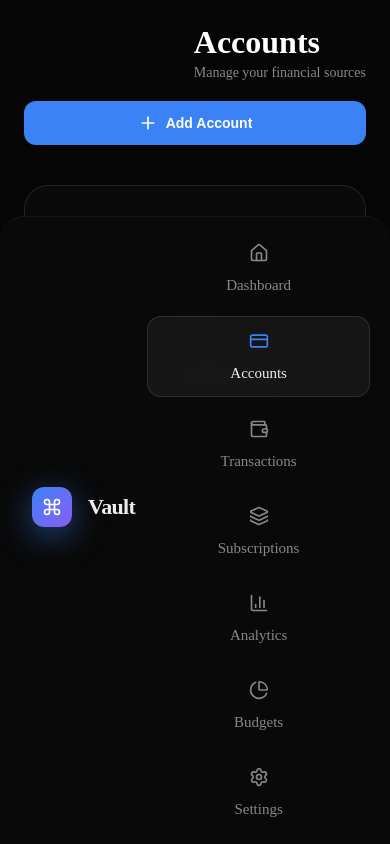
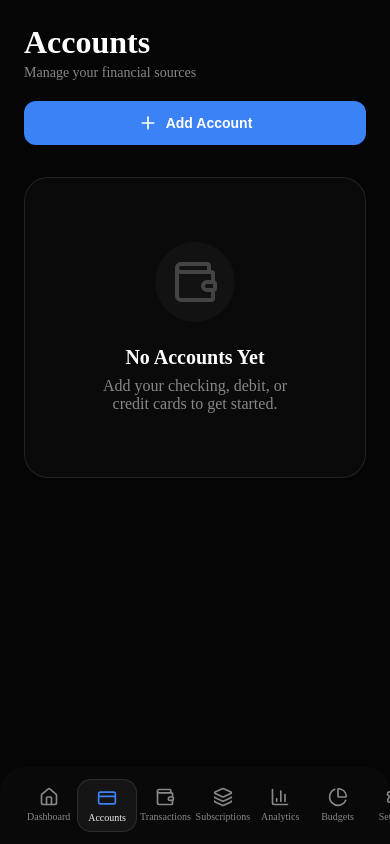
Before and after one commit to anishagarwal29/VaultWeb, a Next.js app: page /accounts in a window 390 px wide. Built offline with nearby package versions, Linux system fonts and the light colour scheme.

Commit message:
Fix mobile sidebar layout

```diff
--- a/app/HomePage.module.css
+++ b/app/HomePage.module.css
@@ -8,45 +8,6 @@
     padding: 40px;
     max-width: 1600px;
     animation: fadeIn 0.8s cubic-bezier(0.2, 0.8, 0.2, 1);
-}
-
-@media (max-width: 1024px) {
-    .main {
-        margin-left: 280px;
-    }
-}
-
-@media (max-width: 768px) {
-    .main {
-        margin-left: 0;
-        padding: 24px;
-        padding-bottom: 100px;
-        /* Space for bottom nav */
-    }
-
-    .greeting {
-        font-size: 28px;
-    }
-
-    .header {
-        flex-direction: column;
-        align-items: flex-start;
-        gap: 24px;
-    }
-
-    .actions {
-        width: 100%;
-        justify-content: space-between;
-    }
-
-    .searchBar {
-        width: 100%;
-        flex: 1;
-    }
-
-    .grid {
-        grid-template-columns: 1fr;
-    }
 }
 
 @keyframes fadeIn {
@@ -270,3 +231,41 @@
     font-size: 15px;
     color: var(--foreground);
 }
+
+@media (max-width: 1024px) {
+    .main {
+        margin-left: 280px !important;
+    }
+}
+
+@media (max-width: 768px) {
+    .main {
+        margin-left: 0 !important;
+        padding: 24px !important;
+        padding-bottom: 100px !important;
+    }
+
+    .greeting {
+        font-size: 28px !important;
+    }
+
+    .header {
+        flex-direction: column !important;
+        align-items: flex-start !important;
+        gap: 24px !important;
+    }
+
+    .actions {
+        width: 100% !important;
+        justify-content: space-between !important;
+    }
+
+    .searchBar {
+        width: 100% !important;
+        flex: 1 !important;
+    }
+
+    .grid {
+        grid-template-columns: 1fr !important;
+    }
+}
--- a/app/accounts/Accounts.module.css
+++ b/app/accounts/Accounts.module.css
@@ -11,42 +11,6 @@
     z-index: 1;
 }
 
-@media (max-width: 1024px) {
-    .main {
-        margin-left: 280px;
-    }
-}
-
-@media (max-width: 768px) {
-    .main {
-        margin-left: 0;
-        padding: 24px;
-        padding-bottom: 100px;
-        /* Space for bottom nav */
-    }
-
-    .header {
-        flex-direction: column;
-        align-items: flex-start;
-        gap: 20px;
-        margin-bottom: 32px;
-    }
-
-    .addBtn {
-        width: 100%;
-        justify-content: center;
-    }
-
-    .grid {
-        grid-template-columns: 1fr;
-    }
-
-    .modal {
-        width: calc(100% - 32px);
-        margin: 16px;
-        padding: 24px;
-    }
-}
 
 .header {
     display: flex;
@@ -362,3 +326,39 @@
 .deleteConfirmBtn:hover {
     background: #dc2626;
 }
+
+@media (max-width: 1024px) {
+    .main {
+        margin-left: 280px !important;
+    }
+}
+
+@media (max-width: 768px) {
+    .main {
+        margin-left: 0 !important;
+        padding: 24px !important;
+        padding-bottom: 100px !important;
+    }
+
+    .header {
+        flex-direction: column !important;
+        align-items: flex-start !important;
+        gap: 20px !important;
+        margin-bottom: 32px !important;
+    }
+
+    .addBtn {
+        width: 100% !important;
+        justify-content: center !important;
+    }
+
+    .grid {
+        grid-template-columns: 1fr !important;
+    }
+
+    .modal {
+        width: calc(100% - 32px) !important;
+        margin: 16px !important;
+        padding: 24px !important;
+    }
+}
--- a/app/analytics/Analytics.module.css
+++ b/app/analytics/Analytics.module.css
@@ -11,38 +11,6 @@
     z-index: 1;
 }
 
-@media (max-width: 1024px) {
-    .main {
-        margin-left: 280px;
-    }
-}
-
-@media (max-width: 768px) {
-    .main {
-        margin-left: 0;
-        padding: 24px;
-        padding-bottom: 100px;
-    }
-
-    .title {
-        font-size: 28px;
-    }
-
-    .budgetSection {
-        grid-column: span 1;
-        padding: 20px;
-    }
-
-    .budgetsList {
-        grid-template-columns: 1fr;
-    }
-
-    .modal {
-        width: calc(100% - 32px);
-        margin: 16px;
-        padding: 24px;
-    }
-}
 
 .title {
     font-size: 32px;
@@ -219,3 +187,36 @@
 .submitBtn:hover {
     background: #2563eb;
 }
+
+@media (max-width: 1024px) {
+    .main {
+        margin-left: 280px !important;
+    }
+}
+
+@media (max-width: 768px) {
+    .main {
+        margin-left: 0 !important;
+        padding: 24px !important;
+        padding-bottom: 100px !important;
+    }
+
+    .title {
+        font-size: 28px !important;
+    }
+
+    .budgetSection {
+        grid-column: span 1 !important;
+        padding: 20px !important;
+    }
+
+    .budgetsList {
+        grid-template-columns: 1fr !important;
+    }
+
+    .modal {
+        width: calc(100% - 32px) !important;
+        margin: 16px !important;
+        padding: 24px !important;
+    }
+}
--- a/app/budgets/Budgets.module.css
+++ b/app/budgets/Budgets.module.css
@@ -11,33 +11,6 @@
     z-index: 1;
 }
 
-@media (max-width: 1024px) {
-    .main {
-        margin-left: 280px;
-    }
-}
-
-@media (max-width: 768px) {
-    .main {
-        margin-left: 0;
-        padding: 24px;
-        padding-bottom: 100px;
-    }
-
-    .title {
-        font-size: 28px;
-    }
-
-    .budgetsList {
-        grid-template-columns: 1fr;
-    }
-
-    .modal {
-        width: calc(100% - 32px);
-        margin: 16px;
-        padding: 24px;
-    }
-}
 
 .title {
     font-size: 32px;
@@ -224,9 +197,33 @@
 }
 
 .btn {
-    padding: 12px 24px;
-    border-radius: 12px;
-    font-weight: 600;
-    cursor: pointer;
     color: var(--foreground);
 }
+
+@media (max-width: 1024px) {
+    .main {
+        margin-left: 280px !important;
+    }
+}
+
+@media (max-width: 768px) {
+    .main {
+        margin-left: 0 !important;
+        padding: 24px !important;
+        padding-bottom: 100px !important;
+    }
+
+    .title {
+        font-size: 28px !important;
+    }
+
+    .budgetsList {
+        grid-template-columns: 1fr !important;
+    }
+
+    .modal {
+        width: calc(100% - 32px) !important;
+        margin: 16px !important;
+        padding: 24px !important;
+    }
+}
--- a/app/settings/Settings.module.css
+++ b/app/settings/Settings.module.css
@@ -11,41 +11,6 @@
     z-index: 1;
 }
 
-@media (max-width: 1024px) {
-    .main {
-        margin-left: 280px;
-    }
-}
-
-@media (max-width: 768px) {
-    .main {
-        margin-left: 0;
-        padding: 24px;
-        padding-bottom: 100px;
-    }
-
-    .title {
-        font-size: 28px;
-    }
-
-    .row {
-        flex-direction: column;
-        align-items: flex-start;
-        gap: 12px;
-    }
-
-    .btn,
-    .dangerBtn {
-        width: 100%;
-        text-align: center;
-    }
-
-    .modal {
-        width: calc(100% - 32px);
-        margin: 16px;
-        padding: 24px;
-    }
-}
 
 .title {
     font-size: 32px;
@@ -272,3 +237,39 @@
 .submitBtn:active {
     transform: translateY(0);
 }
+
+@media (max-width: 1024px) {
+    .main {
+        margin-left: 280px !important;
+    }
+}
+
+@media (max-width: 768px) {
+    .main {
+        margin-left: 0 !important;
+        padding: 24px !important;
+        padding-bottom: 100px !important;
+    }
+
+    .title {
+        font-size: 28px !important;
+    }
+
+    .row {
+        flex-direction: column !important;
+        align-items: flex-start !important;
+        gap: 12px !important;
+    }
+
+    .btn,
+    .dangerBtn {
+        width: 100% !important;
+        text-align: center !important;
+    }
+
+    .modal {
+        width: calc(100% - 32px) !important;
+        margin: 16px !important;
+        padding: 24px !important;
+    }
+}
--- a/app/subscriptions/Subscriptions.module.css
+++ b/app/subscriptions/Subscriptions.module.css
@@ -11,48 +11,6 @@
     max-width: 1400px;
 }
 
-@media (max-width: 1024px) {
-    .main {
-        margin-left: 280px;
-        padding: 40px;
-    }
-}
-
-@media (max-width: 768px) {
-    .main {
-        margin-left: 0;
-        padding: 24px;
-        padding-bottom: 100px;
-        /* Space for bottom nav */
-    }
-
-    .title {
-        font-size: 32px;
-    }
-
-    .overviewGrid {
-        grid-template-columns: 1fr;
-        gap: 24px;
-    }
-
-    .burnAmount {
-        font-size: 48px;
-    }
-
-    .subGrid {
-        grid-template-columns: 1fr;
-    }
-
-    .subCard {
-        padding: 16px;
-    }
-
-    .subIcon {
-        width: 48px;
-        height: 48px;
-        font-size: 18px;
-    }
-}
 
 .header {
     margin-bottom: 48px;
@@ -376,3 +334,45 @@
     background: rgba(245, 158, 11, 0.1);
     color: #f59e0b;
 }
+
+@media (max-width: 1024px) {
+    .main {
+        margin-left: 280px !important;
+        padding: 40px !important;
+    }
+}
+
+@media (max-width: 768px) {
+    .main {
+        margin-left: 0 !important;
+        padding: 24px !important;
+        padding-bottom: 100px !important;
+    }
+
+    .title {
+        font-size: 32px !important;
+    }
+
+    .overviewGrid {
+        grid-template-columns: 1fr !important;
+        gap: 24px !important;
+    }
+
+    .burnAmount {
+        font-size: 48px !important;
+    }
+
+    .subGrid {
+        grid-template-columns: 1fr !important;
+    }
+
+    .subCard {
+        padding: 16px !important;
+    }
+
+    .subIcon {
+        width: 48px !important;
+        height: 48px !important;
+        font-size: 18px !important;
+    }
+}
--- a/app/transactions/Transactions.module.css
+++ b/app/transactions/Transactions.module.css
@@ -11,52 +11,6 @@
     z-index: 1;
 }
 
-@media (max-width: 1024px) {
-    .main {
-        margin-left: 280px;
-    }
-}
-
-@media (max-width: 768px) {
-    .main {
-        margin-left: 0;
-        padding: 24px;
-        padding-bottom: 100px;
-    }
-
-    .header {
-        flex-direction: column;
-        align-items: flex-start;
-        gap: 20px;
-    }
-
-    .controls {
-        width: 100%;
-        flex-direction: column;
-    }
-
-    .search {
-        width: 100%;
-    }
-
-    .addBtn {
-        width: 100%;
-        justify-content: center;
-    }
-
-    .table th:nth-child(3),
-    .table td:nth-child(3),
-    .table th:nth-child(4),
-    .table td:nth-child(4) {
-        display: none;
-    }
-
-    .modal {
-        width: calc(100% - 32px);
-        margin: 16px;
-        padding: 24px;
-    }
-}
 
 .header {
     display: flex;
@@ -321,3 +275,50 @@
     color: var(--foreground);
     box-shadow: 0 2px 8px rgba(0, 0, 0, 0.2);
 }
+
+@media (max-width: 1024px) {
+    .main {
+        margin-left: 280px !important;
+    }
+}
+
+@media (max-width: 768px) {
+    .main {
+        margin-left: 0 !important;
+        padding: 24px !important;
+        padding-bottom: 100px !important;
+    }
+
+    .header {
+        flex-direction: column !important;
+        align-items: flex-start !important;
+        gap: 20px !important;
+    }
+
+    .controls {
+        width: 100% !important;
+        flex-direction: column !important;
+    }
+
+    .search {
+        width: 100% !important;
+    }
+
+    .addBtn {
+        width: 100% !important;
+        justify-content: center !important;
+    }
+
+    .table th:nth-child(3),
+    .table td:nth-child(3),
+    .table th:nth-child(4),
+    .table td:nth-child(4) {
+        display: none !important;
+    }
+
+    .modal {
+        width: calc(100% - 32px) !important;
+        margin: 16px !important;
+        padding: 24px !important;
+    }
+}
--- a/components/Sidebar.module.css
+++ b/components/Sidebar.module.css
@@ -16,64 +16,6 @@
     pointer-events: auto;
 }
 
-@media (max-width: 1024px) {
-    .sidebar {
-        width: 240px;
-    }
-}
-
-@media (max-width: 768px) {
-    .sidebar {
-        left: 0;
-        top: auto;
-        bottom: 0;
-        height: auto;
-        width: 100%;
-        flex-direction: row;
-        padding: 12px 20px;
-        border-radius: 24px 24px 0 0;
-        background: rgba(10, 10, 10, 0.95);
-        backdrop-filter: blur(20px);
-        border-left: none;
-        border-right: none;
-        border-bottom: none;
-        justify-content: space-around;
-        align-items: center;
-        gap: 0;
-    }
-
-    .logoContainer,
-    .footer,
-    .activeIndicator {
-        display: none;
-    }
-
-    .nav {
-        flex: 1;
-        flex-direction: row;
-        justify-content: space-around;
-        gap: 0;
-    }
-
-    .navItem {
-        flex-direction: column;
-        gap: 4px;
-        padding: 8px;
-        font-size: 10px;
-        text-align: center;
-        width: auto;
-        flex: 1;
-    }
-
-    .navItem:hover {
-        transform: translateY(-2px);
-    }
-
-    .icon {
-        width: 20px;
-        height: 20px;
-    }
-}
 
 .logoContainer {
     display: flex;
@@ -187,3 +129,62 @@
     background: rgba(239, 68, 68, 0.1);
     color: var(--danger);
 }
+
+@media (max-width: 1024px) {
+    .sidebar {
+        width: 240px;
+    }
+}
+
+@media (max-width: 768px) {
+    .sidebar {
+        left: 0 !important;
+        top: auto !important;
+        bottom: 0 !important;
+        height: auto !important;
+        width: 100% !important;
+        flex-direction: row !important;
+        padding: 12px 20px !important;
+        border-radius: 24px 24px 0 0 !important;
+        background: rgba(10, 10, 10, 0.98) !important;
+        backdrop-filter: blur(20px) !important;
+        border: none !important;
+        justify-content: space-around !important;
+        align-items: center !important;
+        gap: 0 !important;
+    }
+
+    .logoContainer,
+    .footer,
+    .activeIndicator {
+        display: none !important;
+    }
+
+    .nav {
+        flex: 1 !important;
+        flex-direction: row !important;
+        justify-content: space-around !important;
+        gap: 0 !important;
+    }
+
+    .navItem {
+        flex-direction: column !important;
+        gap: 4px !important;
+        padding: 8px !important;
+        font-size: 10px !important;
+        text-align: center !important;
+        width: auto !important;
+        flex: 1 !important;
+        transform: none !important;
+    }
+
+    .navItem:hover {
+        transform: translateY(-2px) !important;
+        background: transparent !important;
+    }
+
+    .icon {
+        width: 20px !important;
+        height: 20px !important;
+    }
+}
```
